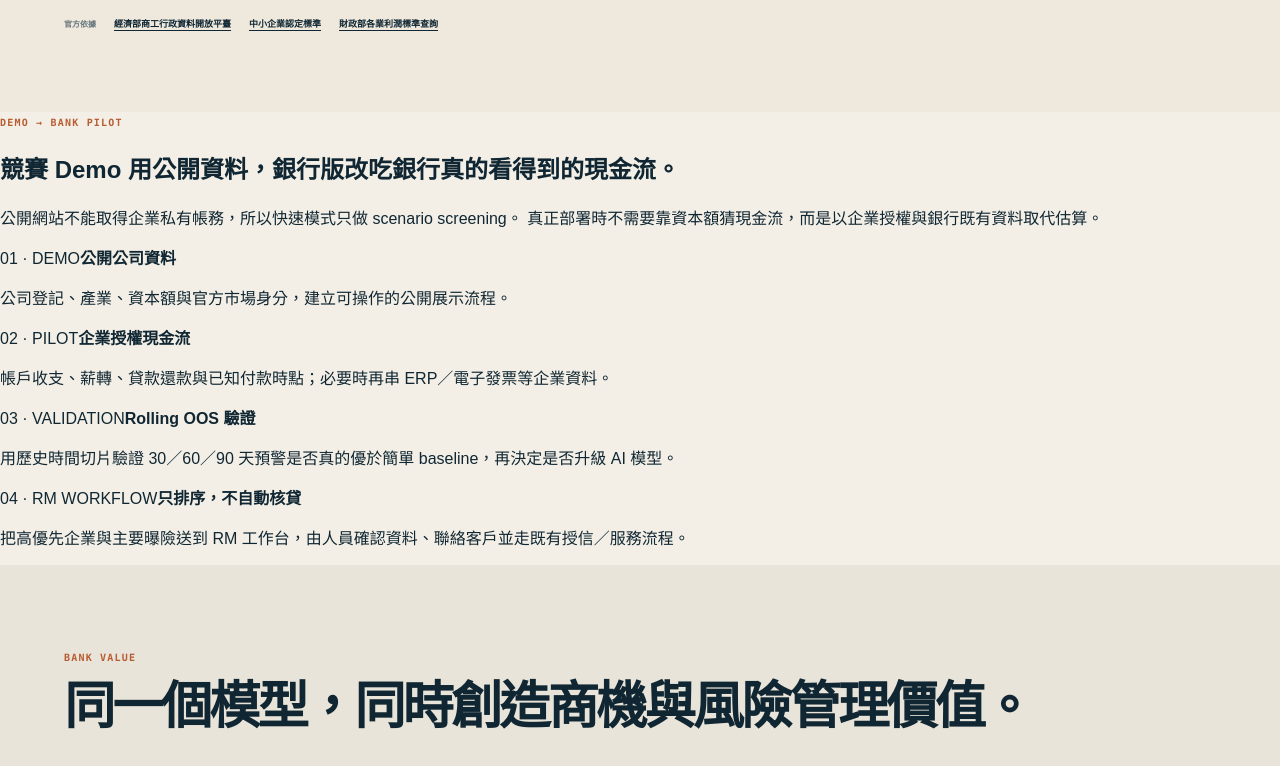
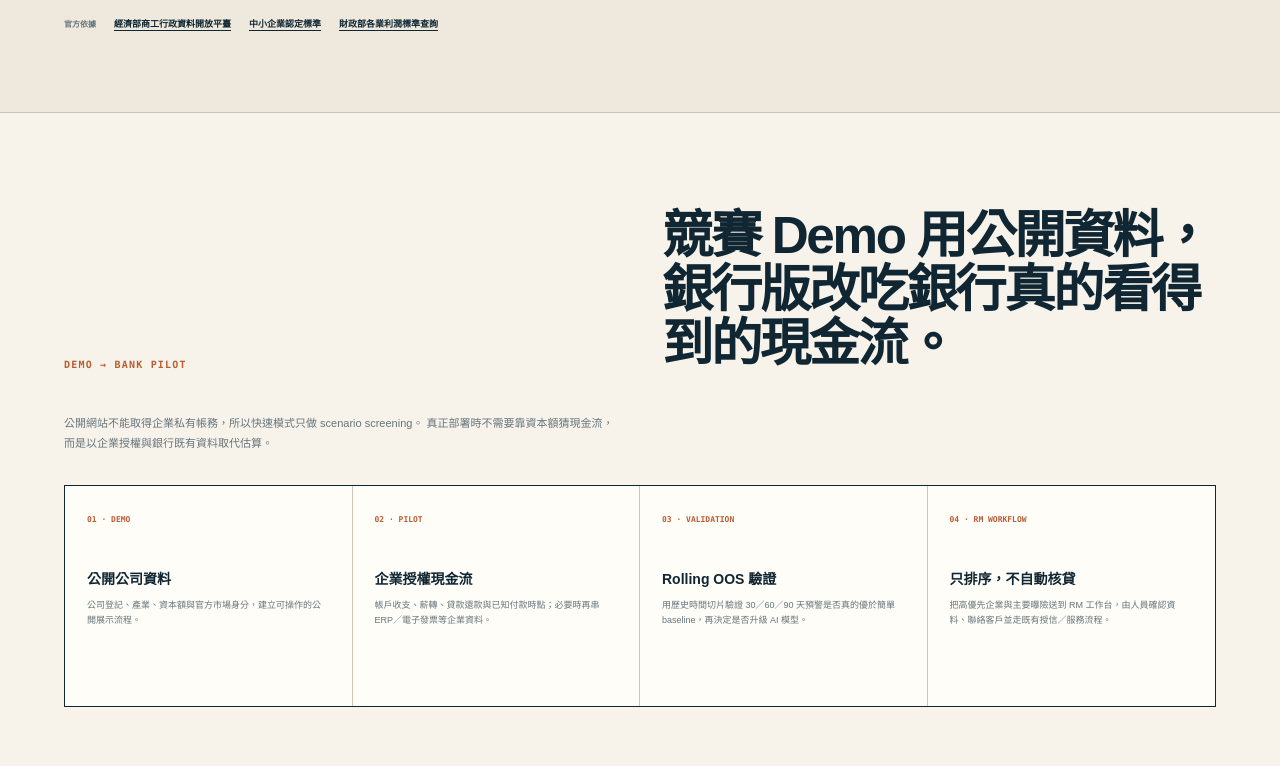
Before and after one commit to zy315220-bit/ai-stock-platform, a Next.js app in the folder frontend/: page /tbb-sme-2026 in a window 1280 px wide. Shown: the part 3438-4204 px from the top of the page. Built offline with nearby package versions, Linux system fonts and the light colour scheme; no server answers.

Commit message:
style: add bank pilot deployment path

```diff
--- a/frontend/app/tbb-sme-2026/sme.module.css
+++ b/frontend/app/tbb-sme-2026/sme.module.css
@@ -240,3 +240,16 @@
 .sourceLinks a{color:var(--ink);font-size:9px;font-weight:800;text-underline-offset:3px}
 @media(max-width:900px){.boundaryGrid{grid-template-columns:1fr 1fr}.boundaryGrid article:nth-child(2){border-right:0}.boundaryGrid article:nth-child(-n+2){border-bottom:1px solid var(--line)}}
 @media(max-width:620px){.boundaryGrid{grid-template-columns:1fr}.boundaryGrid article{min-height:0;border-right:0;border-bottom:1px solid var(--line)}.boundaryGrid article:last-child{border-bottom:0}.boundaryGrid p,.sourceLinks a{font-size:10px}}
+
+.deployment{width:min(1360px,100%);margin:auto;padding:82px max(5vw,28px);border-top:1px solid var(--line);background:#f7f3eb}
+.deployment>div:first-child{display:grid;grid-template-columns:1fr 1fr;gap:44px;align-items:end}
+.deployment h2{margin:14px 0 0;font-size:clamp(30px,4vw,54px);letter-spacing:-.045em;line-height:1.05}
+.deployment>div:first-child>p{margin:0;color:var(--muted);font-size:11px;line-height:1.75}
+.deploymentFlow{display:grid;grid-template-columns:repeat(4,1fr);margin-top:32px;border:1px solid var(--ink);background:var(--surface)}
+.deploymentFlow article{min-height:220px;padding:22px;border-right:1px solid var(--line)}
+.deploymentFlow article:last-child{border-right:0}
+.deploymentFlow span{color:var(--accent);font:900 8px ui-monospace,SFMono-Regular,Menlo,monospace}
+.deploymentFlow strong{display:block;margin-top:42px;font-size:14px}
+.deploymentFlow p{margin:10px 0 0;color:var(--muted);font-size:9px;line-height:1.7}
+@media(max-width:900px){.deployment>div:first-child{grid-template-columns:1fr}.deploymentFlow{grid-template-columns:1fr 1fr}.deploymentFlow article:nth-child(2){border-right:0}.deploymentFlow article:nth-child(-n+2){border-bottom:1px solid var(--line)}}
+@media(max-width:620px){.deploymentFlow{grid-template-columns:1fr}.deploymentFlow article{min-height:0;border-right:0;border-bottom:1px solid var(--line)}.deploymentFlow article:last-child{border-bottom:0}.deploymentFlow p,.deployment>div:first-child>p{font-size:10px}}
```
